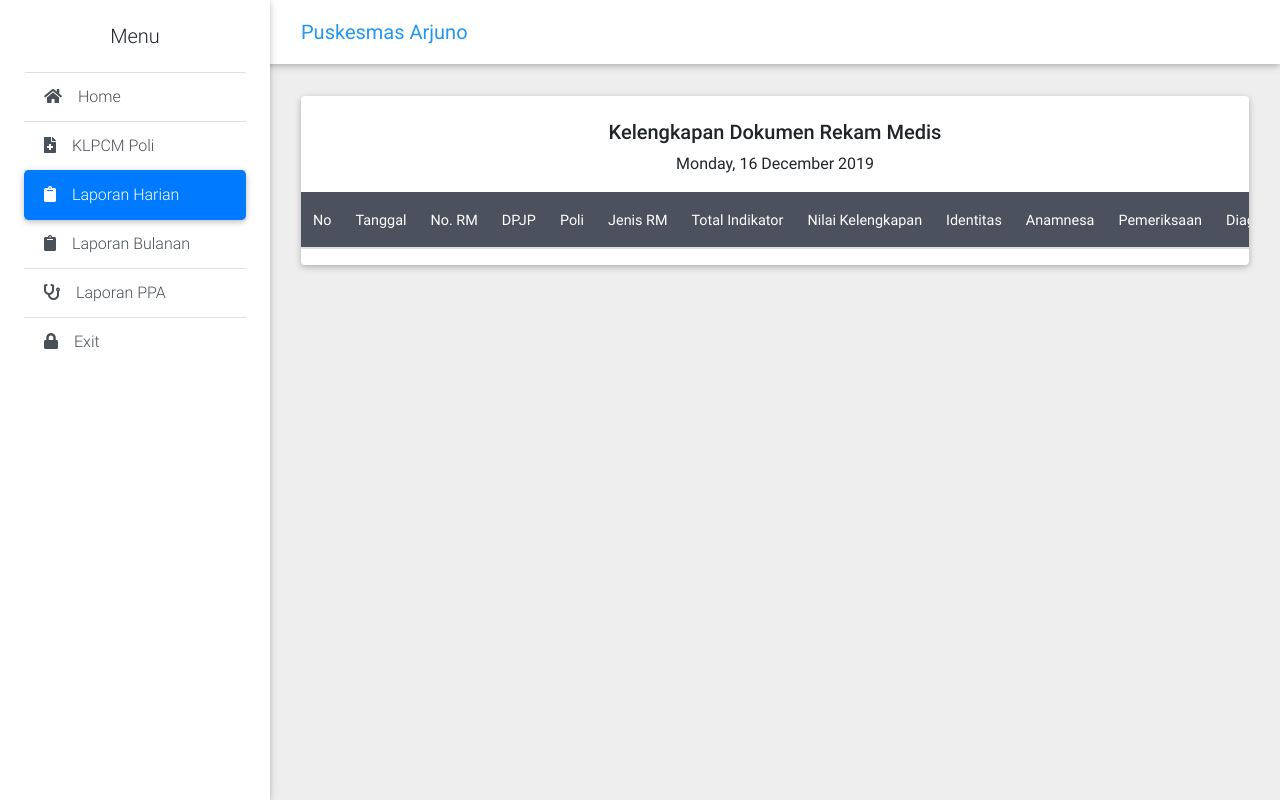
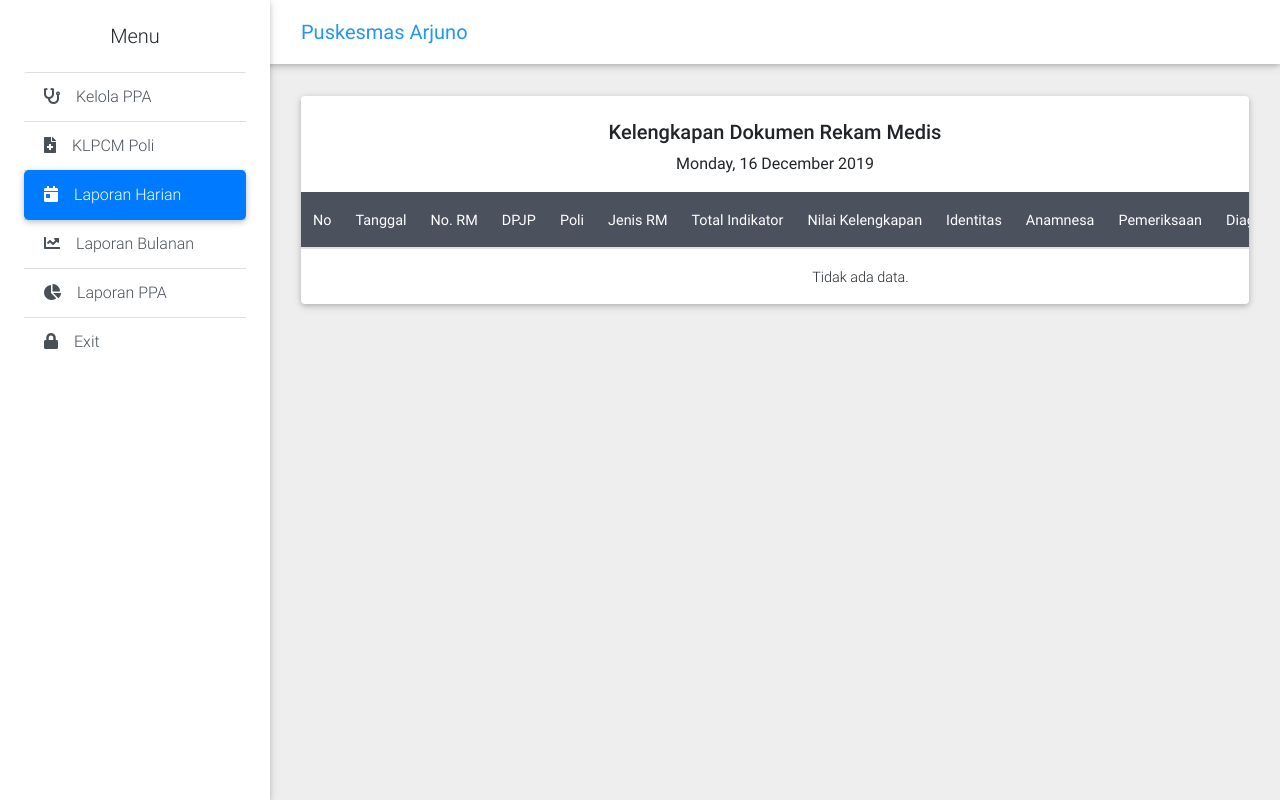
Before and after one commit to khairul169/KLPCM-RawatJalan, a CodeIgniter app: page /klpcm/index.php/laporan_harian/index in a window 1280 px wide. Run offline with CodeIgniter, Linux system fonts and the light colour scheme; the visitor is signed in with stand-in values (Sample User, id 1); data comes from the database, SQL or seed files in the repository; lists and menus that the app fills with data are empty; some libraries are stand-ins or nearby versions.

Commit message:
Update header.php

```diff
--- a/application/views/header.php
+++ b/application/views/header.php
@@ -4,11 +4,11 @@ defined('BASEPATH') or exit('No direct script access allowed');
 $title = "KLPCM Puskesmas Arjuno";
 
 $navs = [
-  ['Home', 'home', 'fa-home'],
+  ['Kelola PPA', 'kelola_ppa', 'fa-stethoscope'],
   ['KLPCM Poli', 'klpcm_poli', 'fa-file-medical'],
-  ['Laporan Harian', 'laporan_harian', 'fa-clipboard'],
-  ['Laporan Bulanan', 'laporan_bulanan', 'fa-clipboard'],
-  ['Laporan PPA', 'laporan_dpjp', 'fa-stethoscope'],
+  ['Laporan Harian', 'laporan_harian', 'fa-calendar-day'],
+  ['Laporan Bulanan', 'laporan_bulanan', 'fa-chart-line'],
+  ['Laporan PPA', 'laporan_dpjp', 'fa-chart-pie'],
   ['Exit', 'logout', 'fa-lock']
 ];
 
--- a/application/views/laporan_harian.php
+++ b/application/views/laporan_harian.php
@@ -15,7 +15,7 @@ setlocale(LC_ALL, 'id');
     </p>
 
     <div class="table-responsive">
-      <table class="table table-hover text-center text-nowrap">
+      <table class="table table-hover text-center text-nowrap mb-0">
         <thead class="stylish-color text-white">
           <tr>
             <th scope="col">No</th>
@@ -35,7 +35,11 @@ setlocale(LC_ALL, 'id');
           </tr>
         </thead>
         <tbody>
-          <?php foreach ($items as $item) { ?>
+          <?php if (!sizeof($items)) { ?>
+            <tr>
+              <td colspan="14">Tidak ada data.</td>
+            </tr>
+          <?php } else foreach ($items as $item) { ?>
             <tr style="cursor: pointer;" data-href="<?php echo site_url('klpcm_poli/index/' . $item->id); ?>">
               <th scope="row">
                 <?php echo $item->nomor; ?>
```
Also changed, not shown: application/views/klpcm_poli.php (+9 -5 lines).
